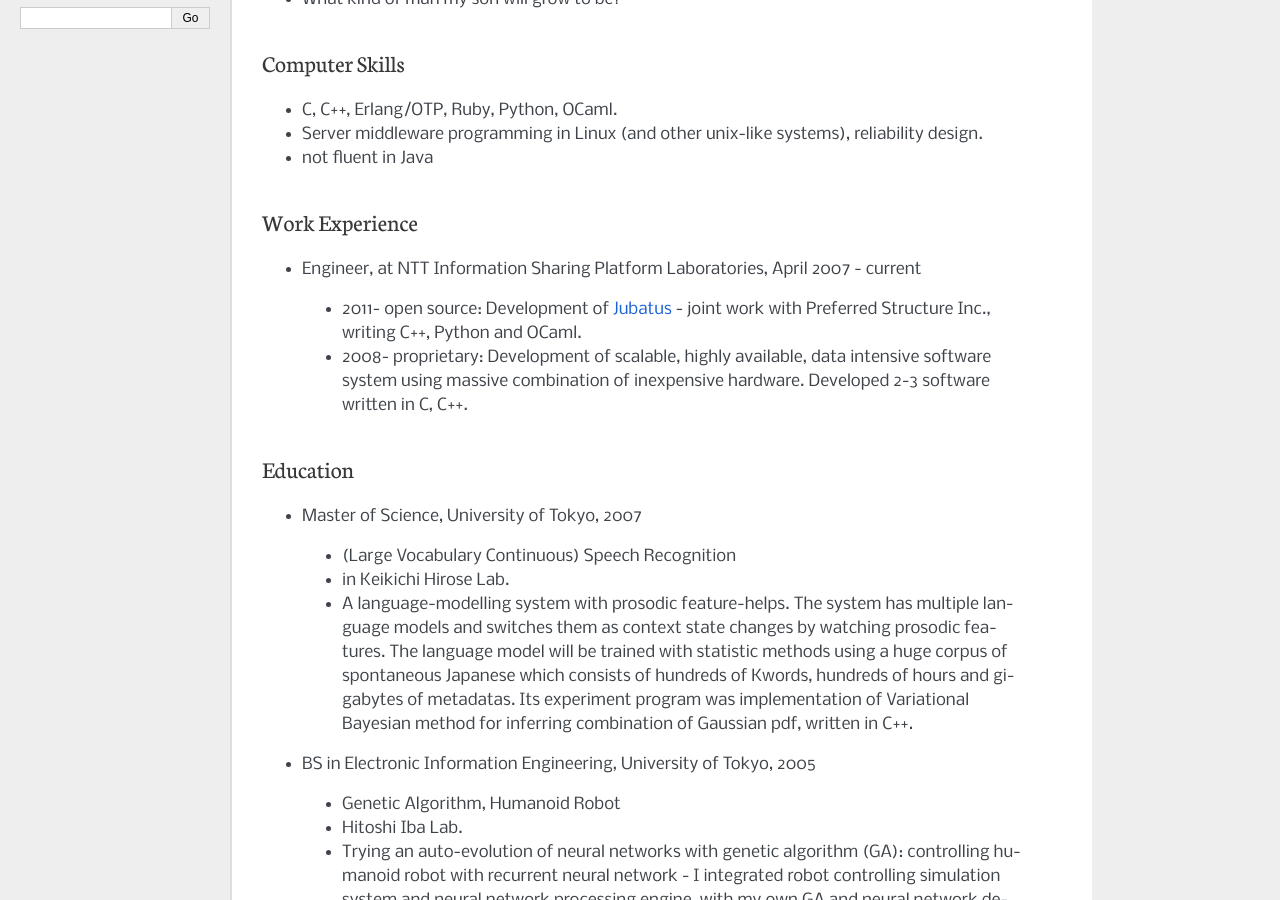
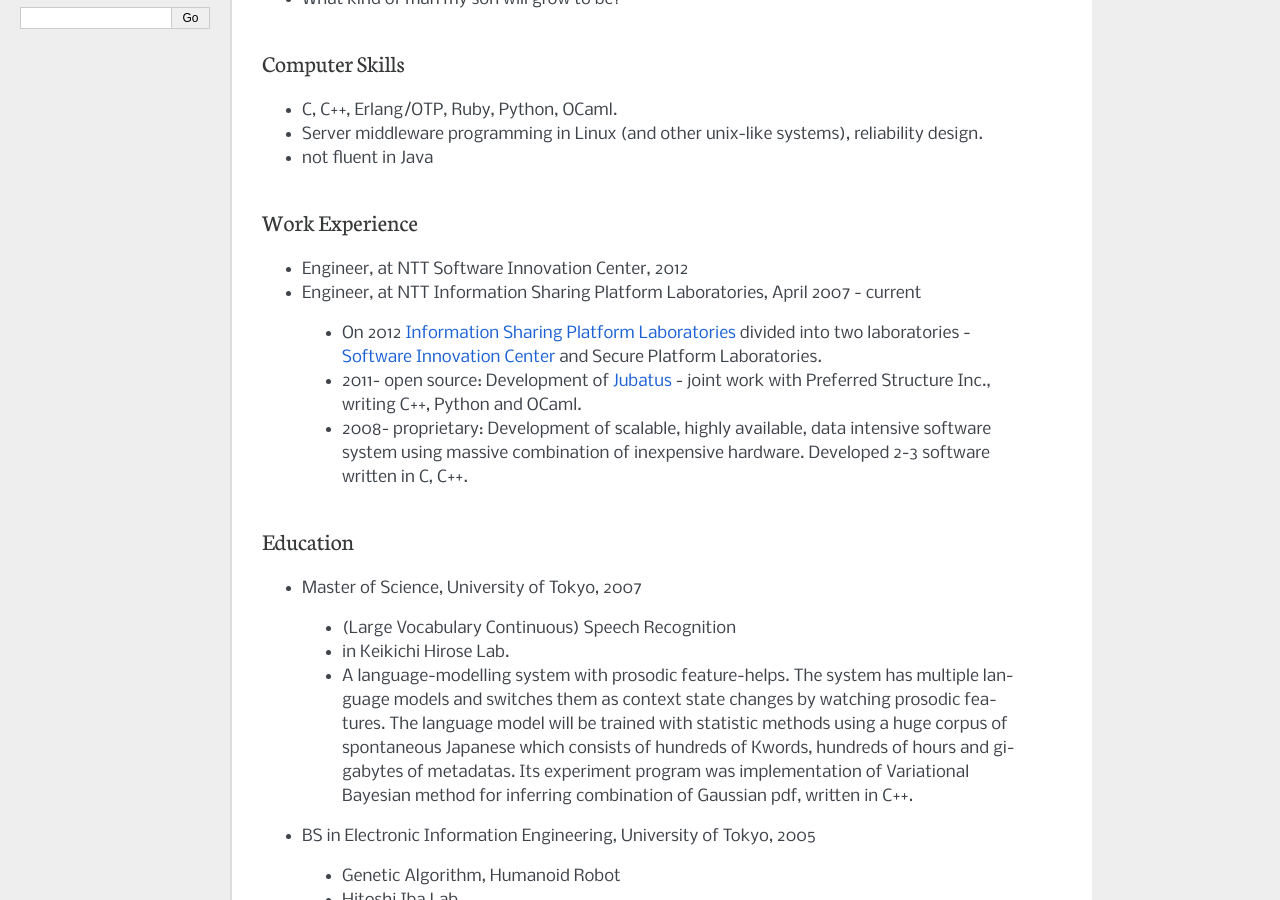
Before and after one commit to kuenishi/mywebsite, a Sphinx documentation site: the page built from source/cv.rst, in a window 1280 px wide and 900 px high, scrolled down 481 px. Built offline with Sphinx 7.4.7, drawn with Linux system fonts in a browser that asks for light colours.

Commit message:
Update source/cv.rst

```diff
--- a/source/cv.rst
+++ b/source/cv.rst
@@ -1,4 +1,3 @@
-
 Curriculum Vitae
 ================
 
@@ -28,8 +27,10 @@
 Work Experience
 ---------------
 
+- Engineer, at NTT Software Innovation Center, 2012
 - Engineer, at NTT Information Sharing Platform Laboratories, April 2007 - current
 
+ - On 2012 `Information Sharing Platform Laboratories <http://www2.pflab.ecl.ntt.co.jp>`_ divided into two laboratories - `Software Innovation Center <http://www.sic.ecl.ntt.co.jp>`_ and Secure Platform Laboratories.
  - 2011- open source: Development of `Jubatus <http://jubat.us>`_ - joint work with Preferred Structure Inc., writing C++, Python and OCaml.
  - 2008- proprietary: Development of scalable, highly available, data intensive software system using massive combination of inexpensive hardware. Developed 2-3 software written in C, C++.
 
```
